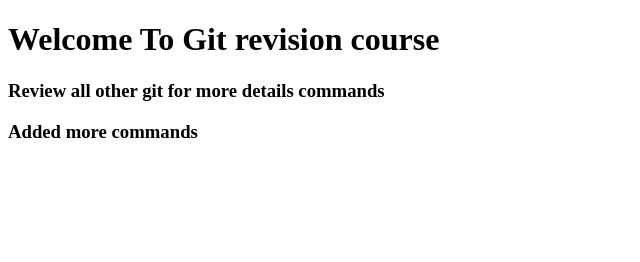
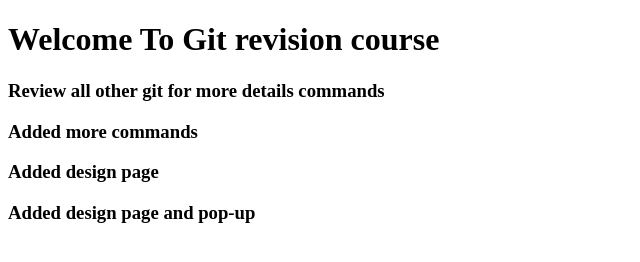
Before and after one commit to aniketbumbc/git-workshop-review, a plain HTML site: page index.html in a window 1280 px wide. Shown: the whole page, without its empty margins (0-640 px from the left). Drawn offline with Linux system fonts and the light colour scheme.

Commit message:
add markent pge

```diff
--- a/index.html
+++ b/index.html
@@ -9,5 +9,7 @@
     <h1>Welcome To Git revision course</h1>
     <h3>Review all other git for more details commands</h3>
     <h3>Added more commands</h3>
+    <h3>Added design page</h3>
+    <h3>Added design page and pop-up</h3>
   </body>
 </html>
```
